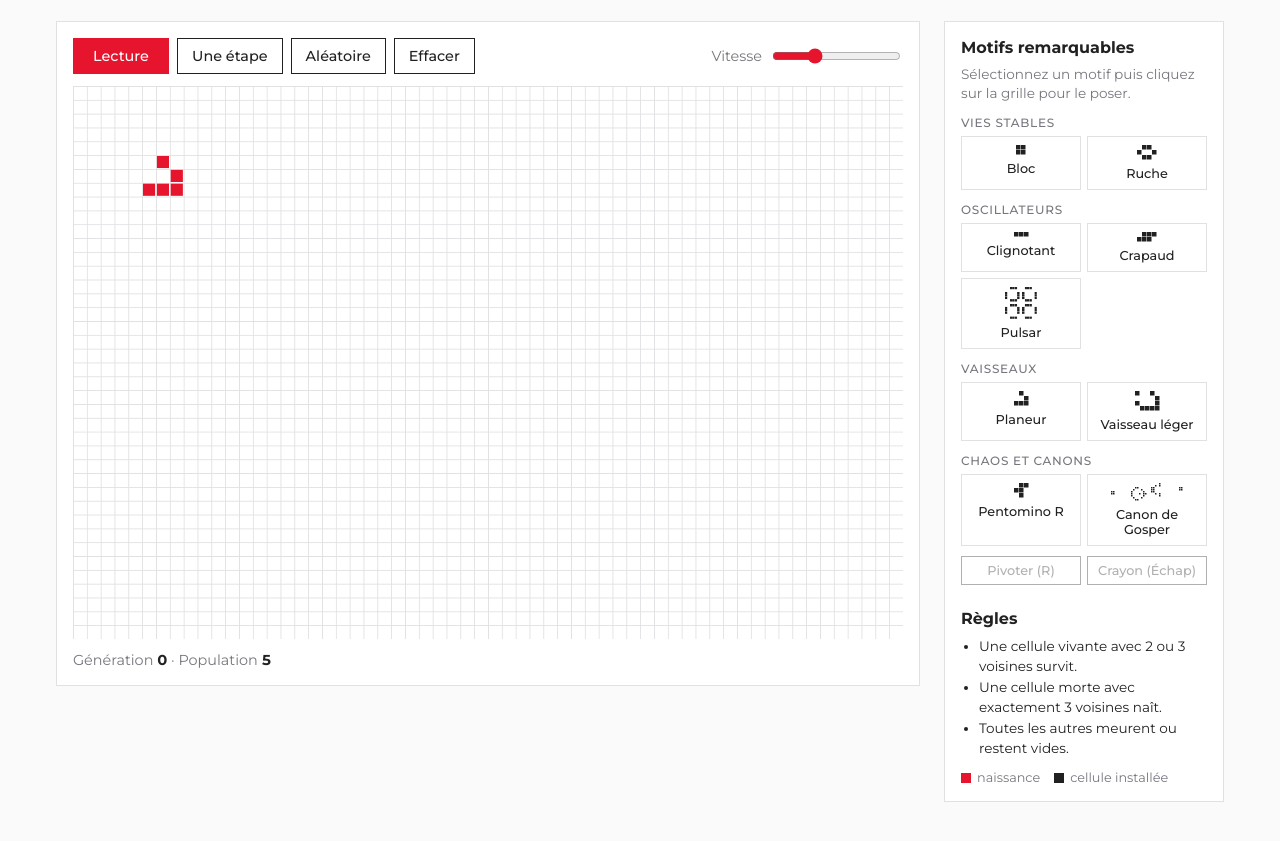
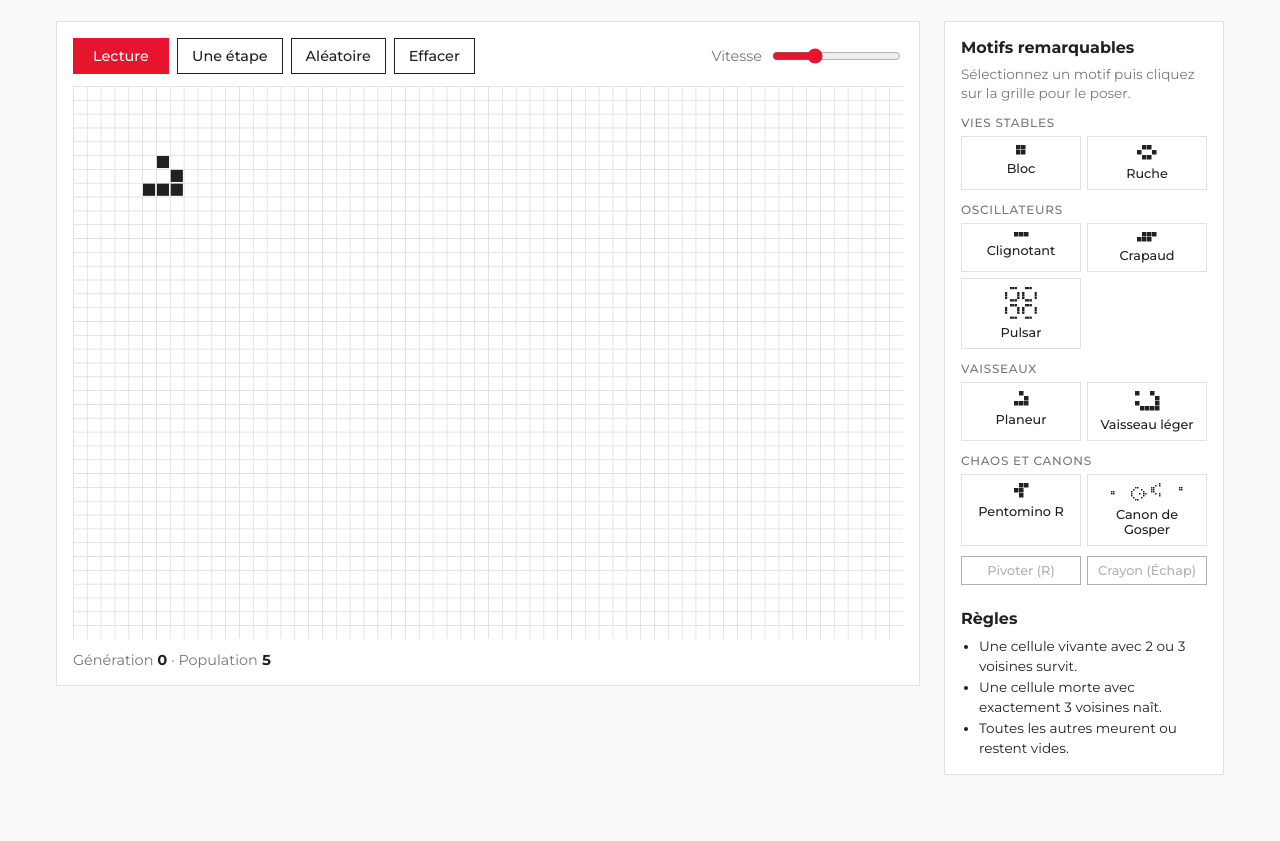
Before and after one commit to samcok/Cours-ScPo, a plain HTML site: page index.html in a window 1280 px wide. Shown: the part 157-998 px from the top of the page. Drawn offline with Linux system fonts and the light colour scheme.

Commit message:
Naissances en encre, sans transition rouge
Co-Authored-By: Claude Sonnet 5.5 <noreply@anthropic.com>

```diff
--- a/index.html
+++ b/index.html
@@ -45,7 +45,6 @@
         <li>Une cellule morte avec exactement 3 voisines naît.</li>
         <li>Toutes les autres meurent ou restent vides.</li>
       </ul>
-      <p class="legend"><span class="dot new"></span> naissance <span class="dot old"></span> cellule installée</p>
     </aside>
   </main>
 
--- a/script.js
+++ b/script.js
@@ -74,7 +74,7 @@ function draw(now) {
   for (let y = 0; y <= ROWS; y++) { ctx.moveTo(0, y * S + .5); ctx.lineTo(canvas.width, y * S + .5); }
   ctx.stroke();
 
-  // Animation : les naissances grossissent et passent du rouge à l'encre
+  // Animation : les naissances apparaissent en grossissant
   const t = Math.min(1, (now - stepAt) / 250);
   let pop = 0;
   for (let y = 0; y < ROWS; y++) {
@@ -85,7 +85,7 @@ function draw(now) {
       const born = a === 1;
       const k = born ? 0.4 + 0.6 * t : 1;
       const m = (S - 2) * k;
-      ctx.fillStyle = born ? ROUGE : ENCRE;
+      ctx.fillStyle = ENCRE;
       ctx.globalAlpha = born ? 0.5 + 0.5 * t : 1;
       ctx.fillRect(x * S + (S - m) / 2, y * S + (S - m) / 2, m, m);
     }
--- a/style.css
+++ b/style.css
@@ -106,10 +106,6 @@ h2:not(:first-child) { margin-top: 24px; }
 .pattern-actions button { flex: 1; padding: 6px 8px; font-size: 0.8rem; }
 
 .rules { margin: 0; padding-left: 18px; font-size: 0.85rem; line-height: 1.5; }
-.legend { display: flex; align-items: center; gap: 6px; margin: 12px 0 0; font-size: 0.8rem; color: var(--gris); }
-.dot { width: 10px; height: 10px; display: inline-block; }
-.dot.new { background: var(--rouge); }
-.dot.old { background: var(--encre); margin-left: 8px; }
 
 @media (max-width: 860px) {
   main { grid-template-columns: 1fr; }
```
